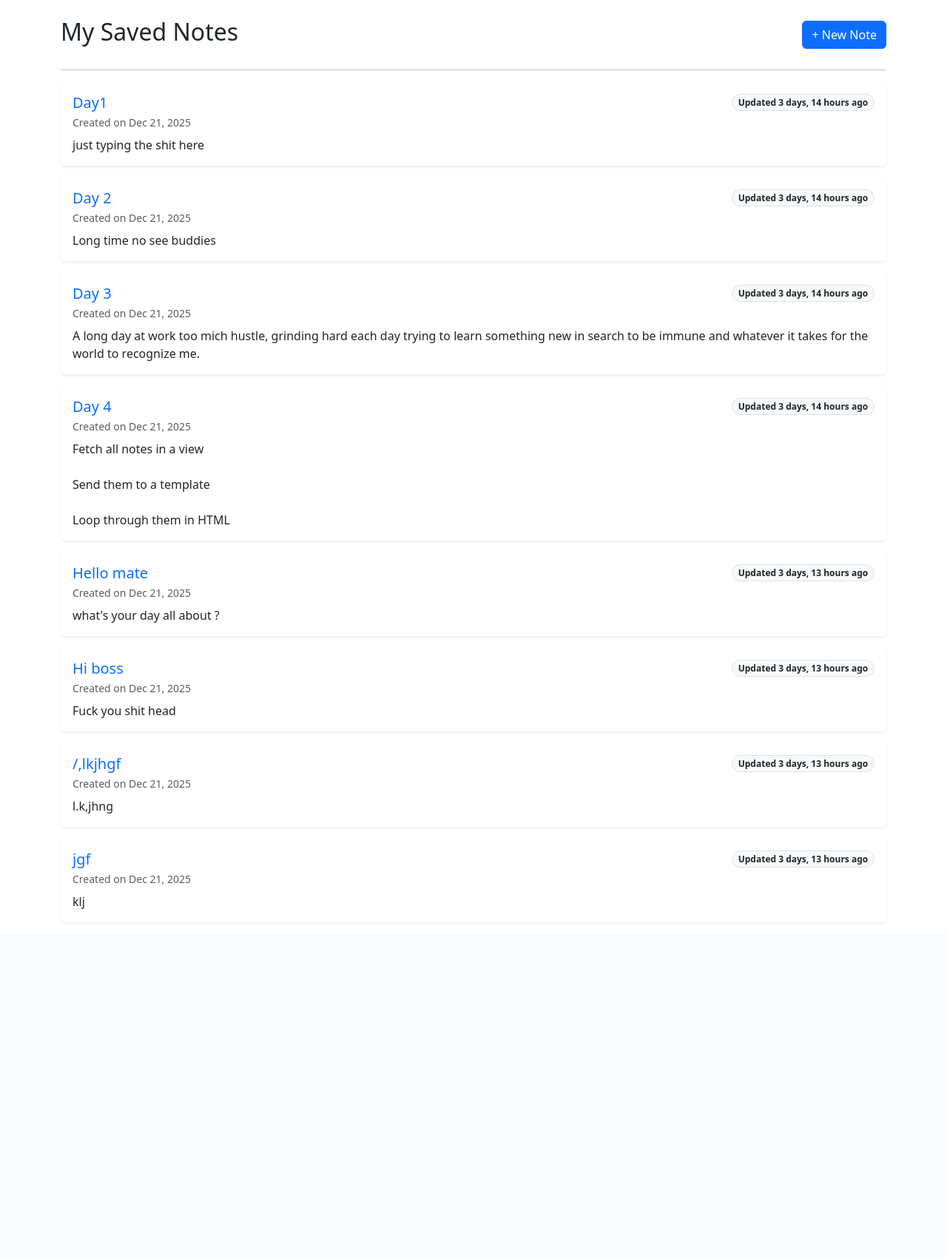
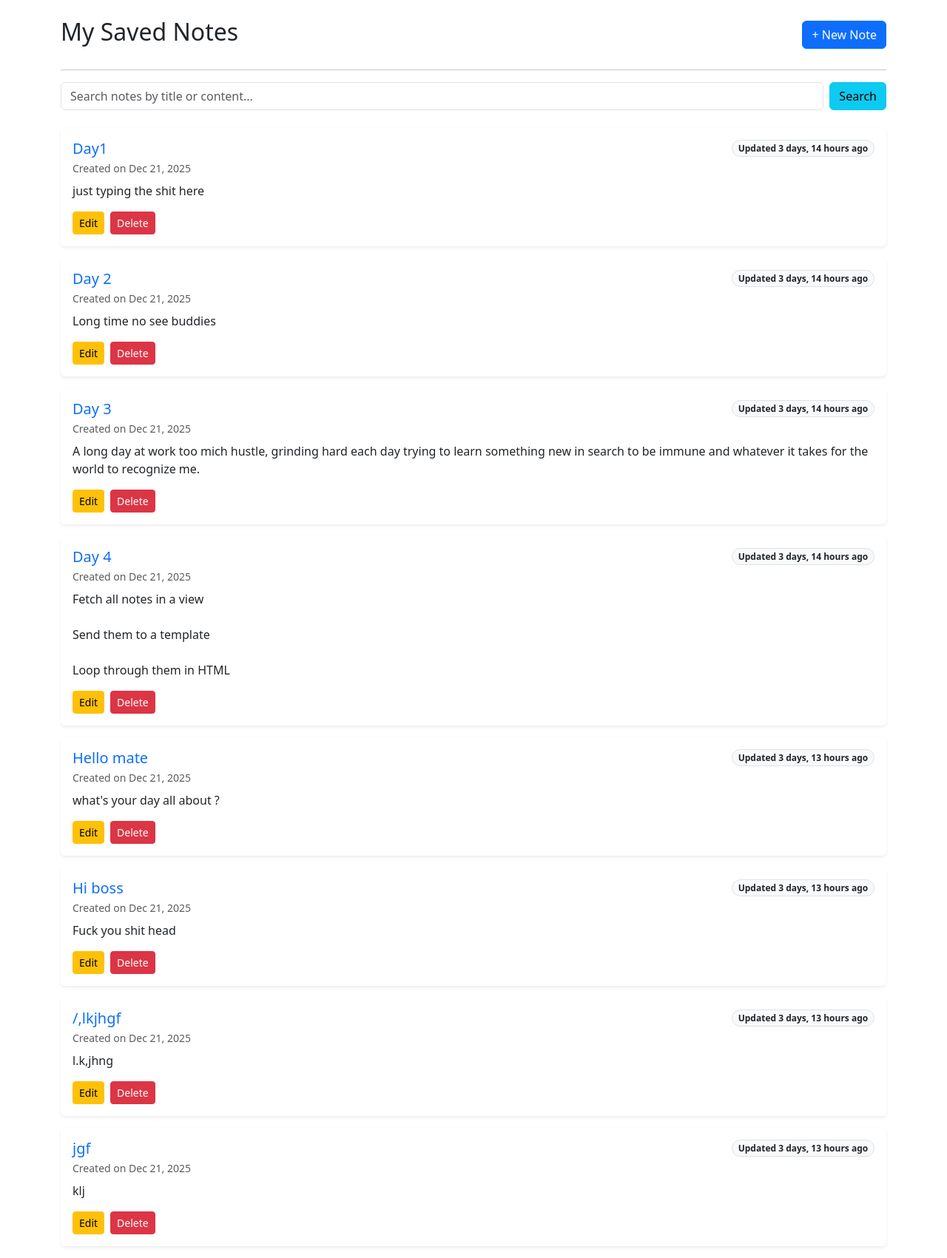
Before and after one commit to socode6/Notebook-Django, a Django app: page /list/ in a window 1280 px wide. Shown: the part 96-1797 px from the top of the page at 74% size. Before the commit the page ends 1344 px from the top, so only its background shows below. Run offline with Django 5.2, Linux system fonts and the light colour scheme; data comes from the database, SQL or seed files in the repository.

Commit message:
Added delete and edit functionality to notes

```diff
--- a/mysite/urls.py
+++ b/mysite/urls.py
@@ -22,4 +22,6 @@ urlpatterns = [
     path('admin/', admin.site.urls),
     path('', views.home, name='home'),       # Home page with form
     path('list/', views.index, name='index'),
+    path('edit/<int:note_id>/', views.edit, name='edit'),
+    path('delete/<int:note_id>/', views.delete, name='delete'),
 ]
--- a/notes/templates/notes/index.html
+++ b/notes/templates/notes/index.html
@@ -6,6 +6,22 @@
 </div>
 
 <hr>
+
+<!-- Search Form -->
+<div class="mb-4">
+    <form method="POST" class="d-flex gap-2">
+        {% csrf_token %}
+        <input type="text" name="search" class="form-control" placeholder="Search notes by title or content..." value="{{ search_query }}">
+        <button type="submit" class="btn btn-info">Search</button>
+        {% if search_query %}
+            <a href="{% url 'index' %}" class="btn btn-secondary">Clear</a>
+        {% endif %}
+    </form>
+</div>
+
+{% if search_query %}
+    <p class="text-muted">Search results for: <strong>"{{ search_query }}"</strong></p>
+{% endif %}
 
 <div class="row">
     {% for note in notes %}
@@ -20,12 +36,16 @@
                     </div>
                     <p class="text-muted small mb-2">Created on {{ note.created_at|date:"M d, Y" }}</p>
                     <p class="card-text" style="white-space: pre-wrap;">{{ note.content }}</p>
+                    <div class="d-flex gap-2 mt-3">
+                        <a href="{% url 'edit' note.id %}" class="btn btn-sm btn-warning">Edit</a>
+                        <a href="{% url 'delete' note.id %}" class="btn btn-sm btn-danger">Delete</a>
+                    </div>
                 </div>
             </div>
         </div>
     {% empty %}
         <div class="col-12 text-center py-5">
-            <p class="text-muted">No notes found. Your notebook is empty!</p>
+            <p class="text-muted">{% if search_query %}No notes match your search.{% else %}No notes found. Your notebook is empty!{% endif %}</p>
             <a href="{% url 'home' %}" class="btn btn-outline-primary">Create Your First Note</a>
         </div>
     {% endfor %}
--- a/notes/views.py
+++ b/notes/views.py
@@ -1,4 +1,4 @@
-from django.shortcuts import render,redirect
+from django.shortcuts import render,redirect, get_object_or_404
 from django.http import HttpResponse
 from django.contrib import messages
 from .models import Note
@@ -22,6 +22,41 @@ def home(request):
 def index(request):
     # Fetch all notes from the database
     all_notes = Note.objects.all()
+    search_query = ''
+
+    # Handle search via POST
+    if request.method == "POST":
+        search_query = request.POST.get('search', '')
+        if search_query:
+            all_notes = all_notes.filter(title__icontains=search_query) | all_notes.filter(content__icontains=search_query)
 
     # Send the notes to the HTML template using a dictionary (context)
-    return render(request, 'notes/index.html', {'notes': all_notes})
+    return render(request, 'notes/index.html', {'notes': all_notes, 'search_query': search_query})
+
+def edit(request, note_id):
+    note = get_object_or_404(Note, id=note_id)
+
+    if request.method == "POST":
+        title = request.POST.get('title')
+        content = request.POST.get('content')
+
+        if title and content:
+            note.title = title
+            note.content = content
+            note.save()
+            messages.success(request, 'Your note has been updated successfully!')
+            return redirect('index')
+        else:
+            messages.error(request, 'Please fill out all fields.')
+
+    return render(request, 'notes/edit.html', {'note': note})
+
+def delete(request, note_id):
+    note = get_object_or_404(Note, id=note_id)
+
+    if request.method == "POST":
+        note.delete()
+        messages.success(request, 'Your note has been deleted successfully!')
+        return redirect('index')
+
+    return render(request, 'notes/delete.html', {'note': note})
```
Also changed, not shown: notes/templates/notes/delete.html (added, +19 -0 lines), notes/templates/notes/edit.html (added, +14 -0 lines).
